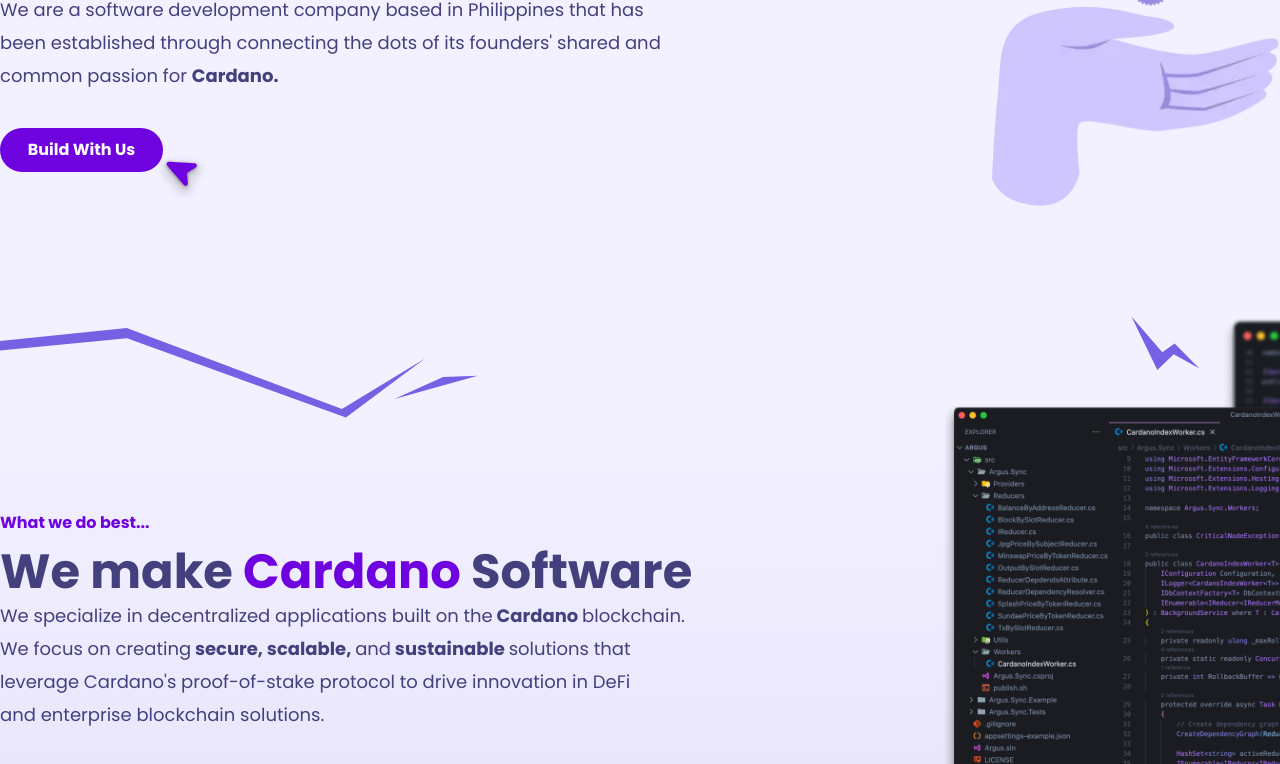
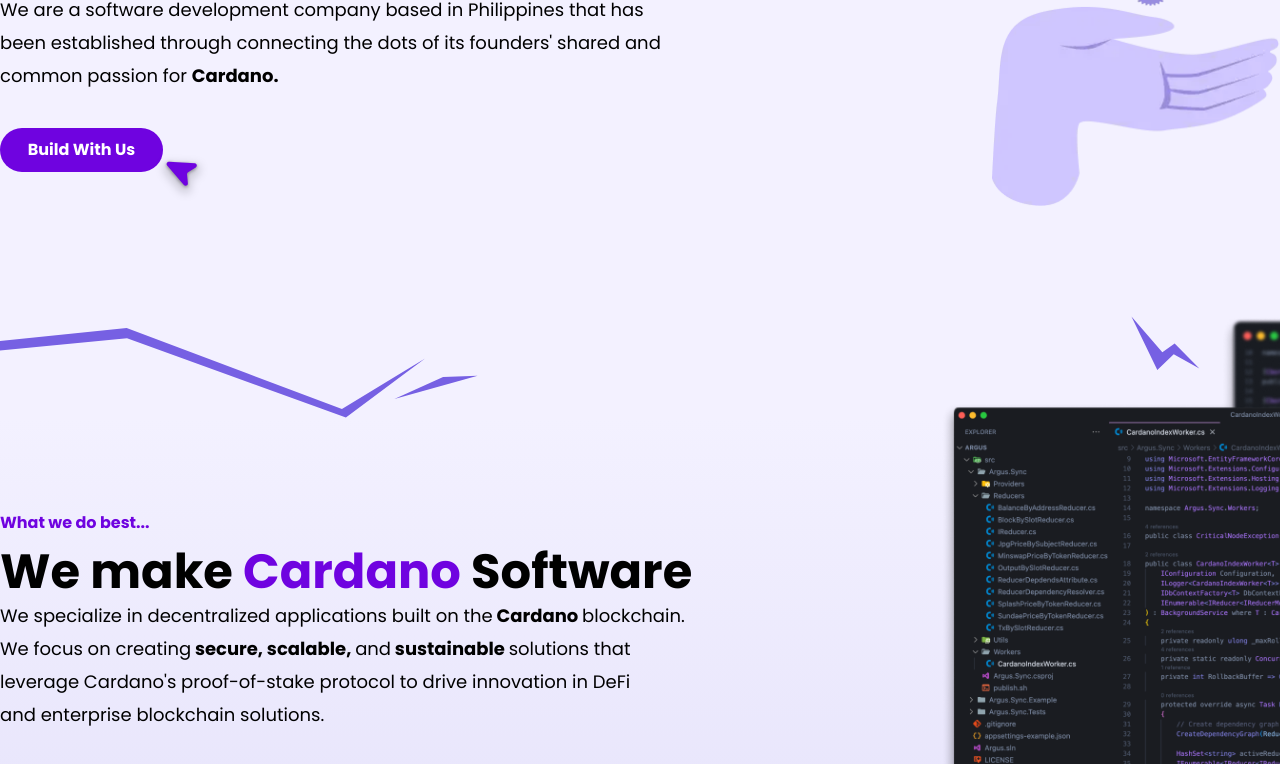
Before and after one commit to SAIB-Inc/Website, a Gatsby site: page / in a window 1280 px wide. Shown: the part 389-1153 px from the top of the page. Built offline with nearby package versions, Linux system fonts and the light colour scheme; Gatsby itself is replaced by a stand-in of ours.

Commit message:
chore: remove unecessary code

```diff
--- a/src/styles/global.css
+++ b/src/styles/global.css
@@ -23,5 +23,4 @@ body {
   overflow-x: hidden;
   padding-right: 0;
   background-color: #EBE9F8;
-  color: #44407D;
 }
```
